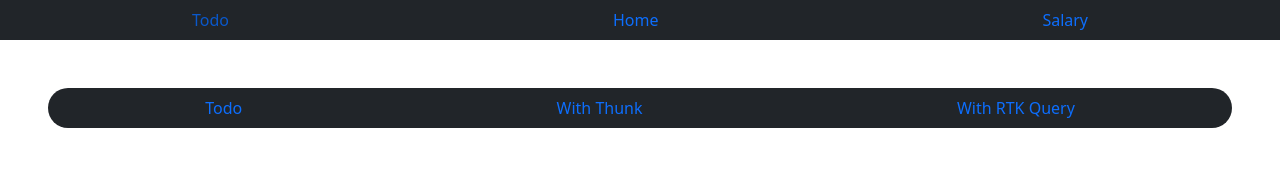
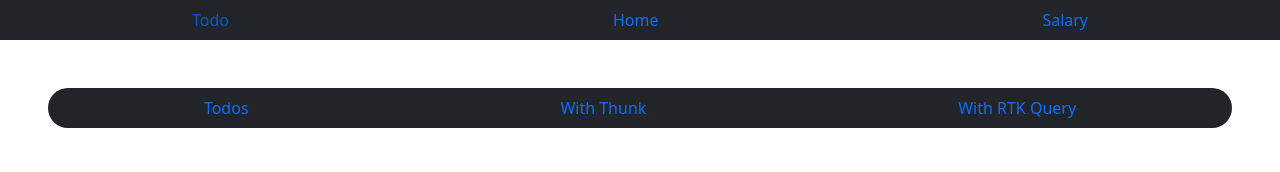
Before and after one commit to ibrahemahmad/react18-redux-router, a React (Create React App) app: page /todo/with-thunk in a window 1280 px wide. Shown: the top 172 px of the page. Built offline with nearby package versions, Linux system fonts and the light colour scheme; no server answers.

Commit message:
check cicd

```diff
--- a/src/view/todo.jsx
+++ b/src/view/todo.jsx
@@ -13,7 +13,7 @@ export default function Todo() {
           classes.nav_space
         ].join(' ')}>
         <Link to="/todo" className="nav-item nav-link">
-          Todo
+          Todos
         </Link>
         <Link to="/todo/with-thunk" className="nav-item nav-link">
           With Thunk
```
